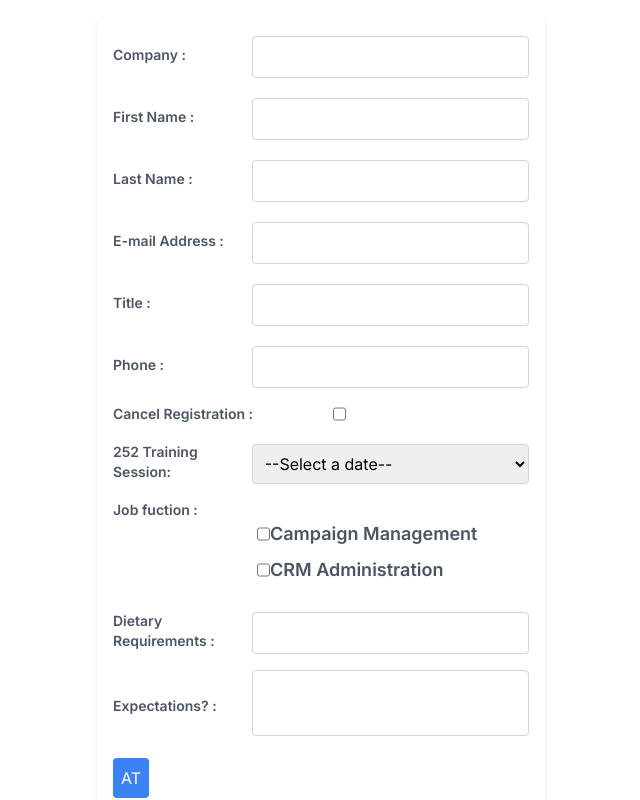
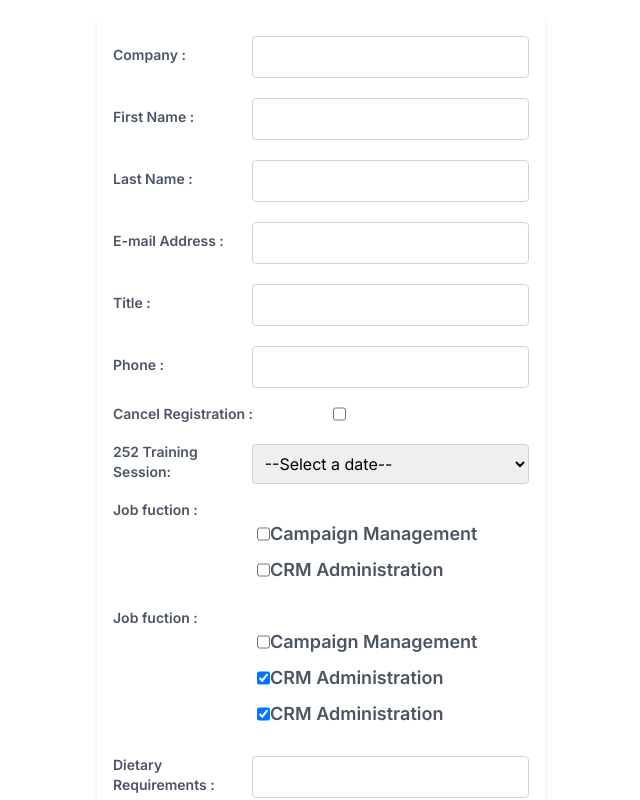
Before and after one commit to Ibrahim1210/work-shop, a Next.js app: page / in a window 1280 px wide. Shown: the top 800 px of the page, without its empty margins (319-959 px from the left). Built offline with nearby package versions, Linux system fonts and the light colour scheme.

Commit message:
state handleing

```diff
--- a/src/app/companents/form.tsx
+++ b/src/app/companents/form.tsx
@@ -2,6 +2,9 @@ import React, { useState } from "react";
 
 import SettingsComponent from "./ayarlar";
 
+//TODO:1 diger input tiplerini de forma ekle
+//handler Fonksiyonlari yukari tasi
+//
 function Form() {
   const [company, setCompany] = useState("");
   const [firstName, setFirstName] = useState("");
@@ -15,6 +18,23 @@ function Form() {
   const [job2, setJob2] = useState(false);
   const [text, setText] = useState("");
   const [task, setTask] = useState("");
+  const [jobSelection,setJobSelection]=useState({
+    job3:false,
+    job4:true,
+    job5:true
+  })
+
+  const handleCompanyChange=(e:React.ChangeEvent<HTMLInputElement>) => setCompany(e.target.value)
+
+  const onJobChange=(e:React.ChangeEvent<HTMLInputElement>) => {
+    console.log(e.target.id);
+    setJobSelection(prev=>{
+      const newState={...prev,[e.target.id]:e.target.checked}
+      return newState
+    })
+    //setJob1(e.target.checked)
+
+  }
 
   return (
     <div className="max-w-md mx-auto mt-4 p-4 bg-white rounded shadow-md">
@@ -26,7 +46,7 @@ function Form() {
           <div className="flex-grow">
             <input
               value={company}
-              onChange={(e) => setCompany(e.target.value)}
+              onChange={handleCompanyChange}
               className="mt-1 p-2 w-full border border-gray-300 rounded"
             />
           </div>
@@ -151,6 +171,48 @@ function Form() {
             </div>
           </label>
         </div>
+        <div className="mb-4 flex items-center">
+          <label className="flex-shrink-0 block text-sm font-semibold text-gray-600 w-1/3">
+            <div>
+              <label className="flex relative">Job fuction :</label>
+
+              <div className="ml-36 mb-2 flex w-72">
+                <input
+                  type="checkbox"
+                  checked={jobSelection.job3}
+                  onChange={(e) => {
+                    setJobSelection(prev=>{
+                      const newState={...prev,job3:e.target.checked}
+                      return newState
+                    })
+                    //setJob1(e.target.checked)
+
+                  }}
+                />
+                <label className="text-lg">Campaign Management</label>
+              </div>
+
+              <div className="ml-36 mb-2 flex w-72">
+                <input
+                id="job4"
+                  type="checkbox"
+                  checked={jobSelection.job4}
+                  onChange={onJobChange}
+                />
+                <label className="text-lg">CRM Administration</label>
+              </div>
+              <div className="ml-36 mb-2 flex w-72">
+                <input
+                id="job5"
+                  type="checkbox"
+                  checked={jobSelection.job5}
+                  onChange={onJobChange}
+                />
+                <label className="text-lg">CRM Administration</label>
+              </div>
+            </div>
+          </label>
+        </div>
 
         <div className="mb-4 flex items-center">
           <label className="flex-shrink-0 block text-sm font-semibold text-gray-600 w-1/3">
```
